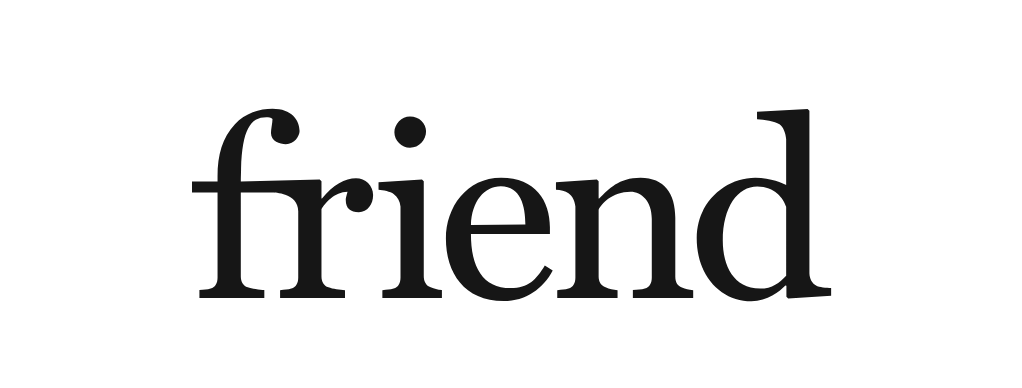
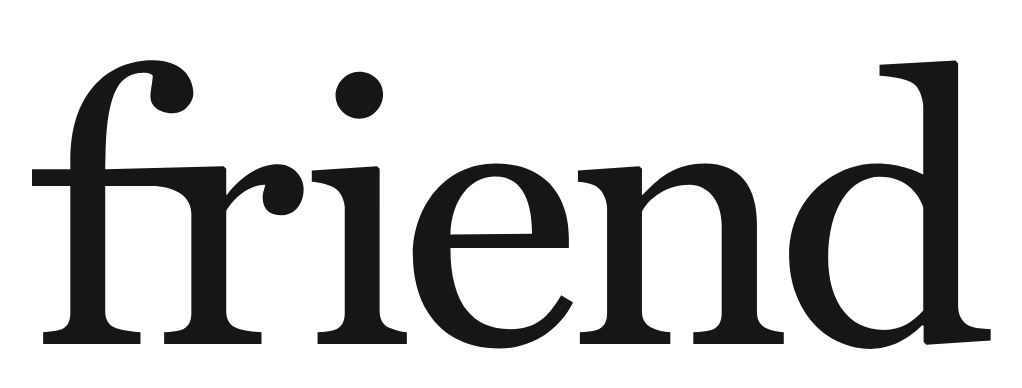
Before and after one commit to daryafrllva/friend-app, a React (Vite) app in the folder friend/: page / in a window 1280 px wide. Shown: the part 194-582 px from the top of the page, without its empty margins (128-1150 px from the left). Built offline with nearby package versions, Linux system fonts and the light colour scheme.

Commit message:
улучшение в логотипе

```diff
--- a/friend/src/components/ScrollAnimation.jsx
+++ b/friend/src/components/ScrollAnimation.jsx
@@ -25,6 +25,10 @@
     if (progress < start) return 0;
     if (progress > end) return 1;
     return (progress - start) / (end - start);
+};
+
+const easeInOutCubic = (t) => {
+    return t < 0.5 ? 4 * t * t * t : 1 - Math.pow(-2 * t + 2, 3) / 2;
 };
 
 const ScrollAnimation = () => {
@@ -76,13 +80,13 @@
 
     // 1. Белый слой (появляется в конце)
     // На friend.com белый слой закрывает всё в самом конце (ближе к 1.0)
-    const blurEndOpacity = normalizeProgress(scrollProgress, 0.85, 0.95);
+    const blurEndOpacity = normalizeProgress(scrollProgress, 0.85, 0.98);
 
 
     const logoScaleProgress = normalizeProgress(scrollProgress, 0.0, 0.50);
-    const logoScale = lerp(1, 15, logoScaleProgress);
+    const logoScale = lerp(1.5, 8, logoScaleProgress);
 
-    const logoOpacity = 1 - normalizeProgress(scrollProgress, 0.27, 0.30);
+    const logoOpacity = 1 - normalizeProgress(scrollProgress, 0.25, 0.38);
 
 
     // 3. Девушка (плавное появление и исчезновение)
```
